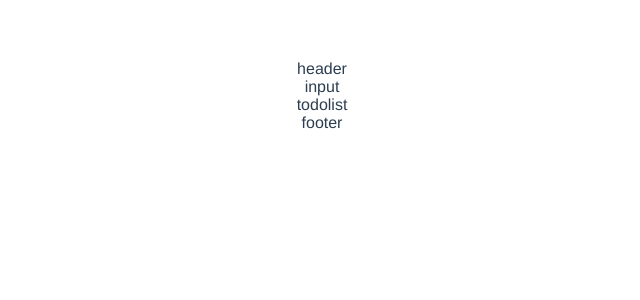
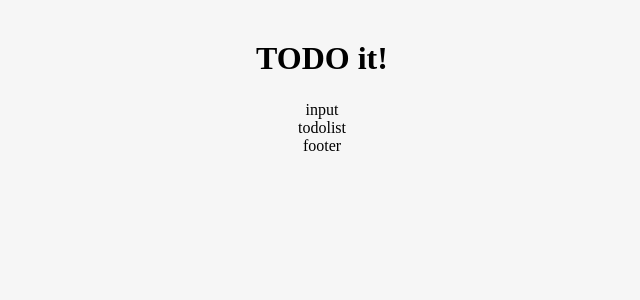
Before and after one commit to munseunggyu/vue_study, a Vue app in the folder vue-todolist/: page / in a window 1280 px wide. Shown: the top 300 px of the page, without its empty margins (318-958 px from the left). Built offline with nearby package versions, Linux system fonts and the light colour scheme.

Commit message:
todolist header 컴포넌트 스타일링

```diff
--- a/vue-todolist/public/index.html
+++ b/vue-todolist/public/index.html
@@ -1,15 +1,19 @@
 <!DOCTYPE html>
 <html lang="">
   <head>
-    <meta charset="utf-8">
-    <meta http-equiv="X-UA-Compatible" content="IE=edge">
-    <meta name="viewport" content="width=device-width,initial-scale=1.0">
-    <link rel="icon" href="<%= BASE_URL %>favicon.ico">
+    <meta charset="utf-8" />
+    <meta http-equiv="X-UA-Compatible" content="IE=edge" />
+    <meta name="viewport" content="width=device-width,initial-scale=1.0" />
+    <link rel="icon" href="<%= BASE_URL %>favicon.ico" />
     <title><%= htmlWebpackPlugin.options.title %></title>
   </head>
   <body>
     <noscript>
-      <strong>We're sorry but <%= htmlWebpackPlugin.options.title %> doesn't work properly without JavaScript enabled. Please enable it to continue.</strong>
+      <strong
+        >We're sorry but <%= htmlWebpackPlugin.options.title %> doesn't work
+        properly without JavaScript enabled. Please enable it to
+        continue.</strong
+      >
     </noscript>
     <div id="app"></div>
     <!-- built files will be auto injected -->
--- a/vue-todolist/src/App.vue
+++ b/vue-todolist/src/App.vue
@@ -25,12 +25,18 @@
 </script>
 
 <style>
-#app {
-  font-family: Avenir, Helvetica, Arial, sans-serif;
-  -webkit-font-smoothing: antialiased;
-  -moz-osx-font-smoothing: grayscale;
+body {
   text-align: center;
-  color: #2c3e50;
-  margin-top: 60px;
+  background-color: #f6f6f6;
+}
+input {
+  border-style: groove;
+  width: 200px;
+}
+button {
+  border-style: groove;
+}
+.shadow {
+  box-shadow: 5px 10px 10px rgba(0, 0, 0, 0.3);
 }
 </style>
--- a/vue-todolist/src/components/TodoHeader.vue
+++ b/vue-todolist/src/components/TodoHeader.vue
@@ -1,9 +1,16 @@
 <template>
-  <div>header</div>
+  <header>
+    <h1>TODO it!</h1>
+  </header>
 </template>
 
 <script>
 export default {};
 </script>
 
-<style></style>
+<style scoped>
+h1 {
+  font-weight: 800;
+  margin: 2.5rem 0 1.5rem;
+}
+</style>
```
